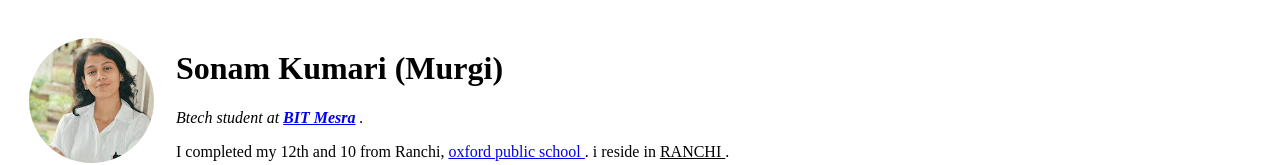
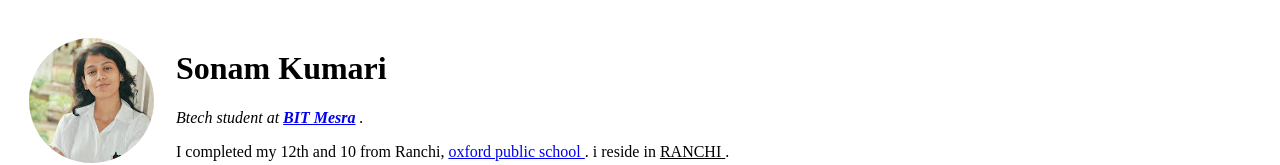
Before and after one commit to sonam-bit/webdevelopment, a plain HTML site: page index.html in a window 1280 px wide. Shown: the top 165 px of the page. Drawn offline with Linux system fonts and the light colour scheme.

Commit message:
Update index.html

```diff
--- a/index.html
+++ b/index.html
@@ -4,12 +4,13 @@
     <meta charset="UTF-8">
 
     <title> Sonam's personal website </title>
+    <link rel="icon" href="C:\Users\MYPC\Documents\CSS-my site\css\favicon (2).ico">
 </head>
 <body>
     <table cellspacing ="20">
         <tr>
         <td><img src="circle-cropped (1).png " alt= "logo"> </td>
-        <td> <h1> Sonam Kumari (Murgi) </h1>
+        <td> <h1> Sonam Kumari </h1>
             <em> <p>Btech student at <strong><a href="https://www.bitmesra.ac.in/BIT_Mesra?cid=8&pid=H">BIT Mesra</a> </strong>.</p> </em>
             <p> I completed my 12th and 10 from Ranchi, <a href="http://www.oxfordpublicschool.net.in/index.aspx?AspxAutoDetectCookieSupport=1">oxford public school </a>. i reside in <u> RANCHI </u>. </p> </td>
         </tr>
```
